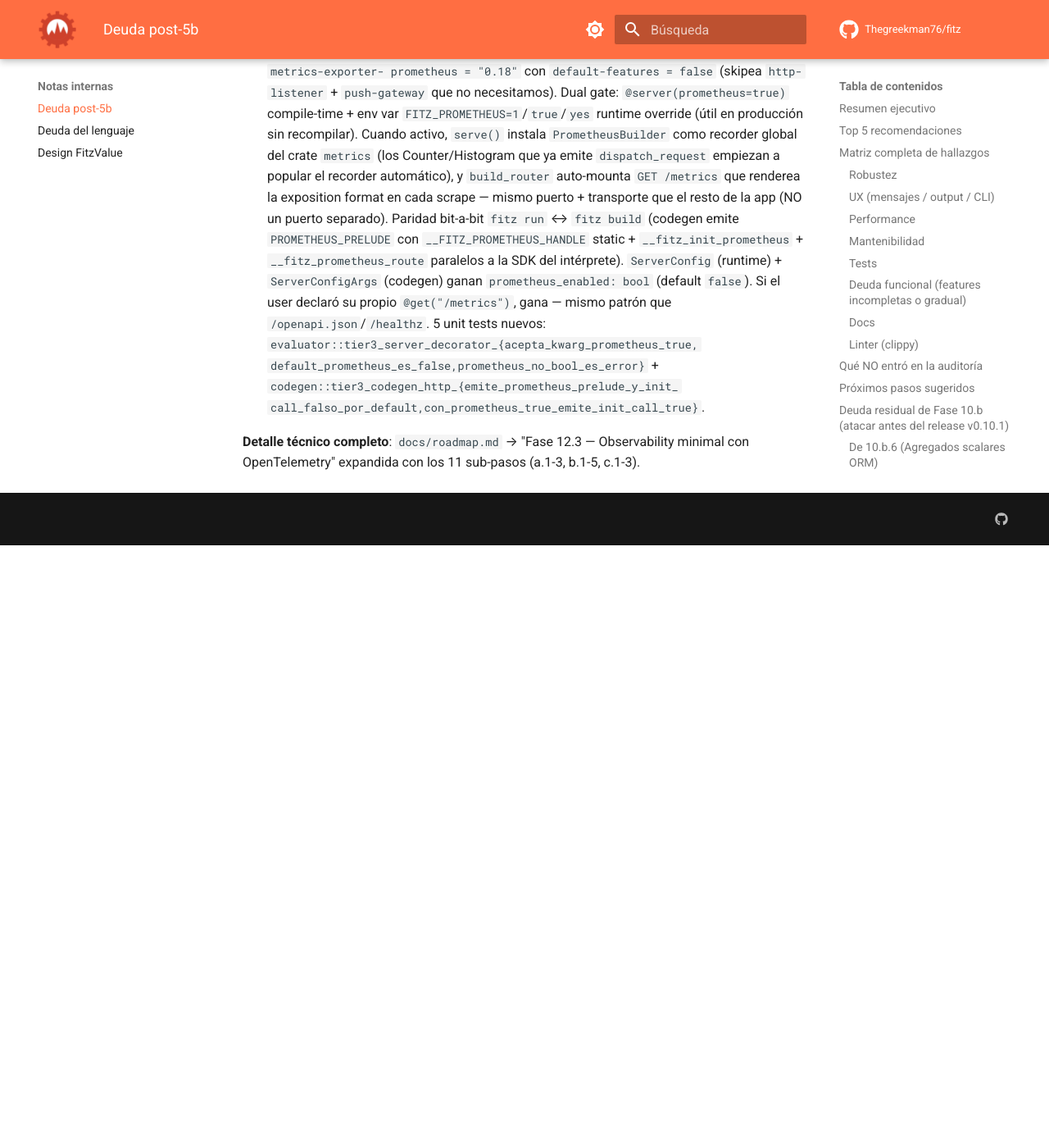
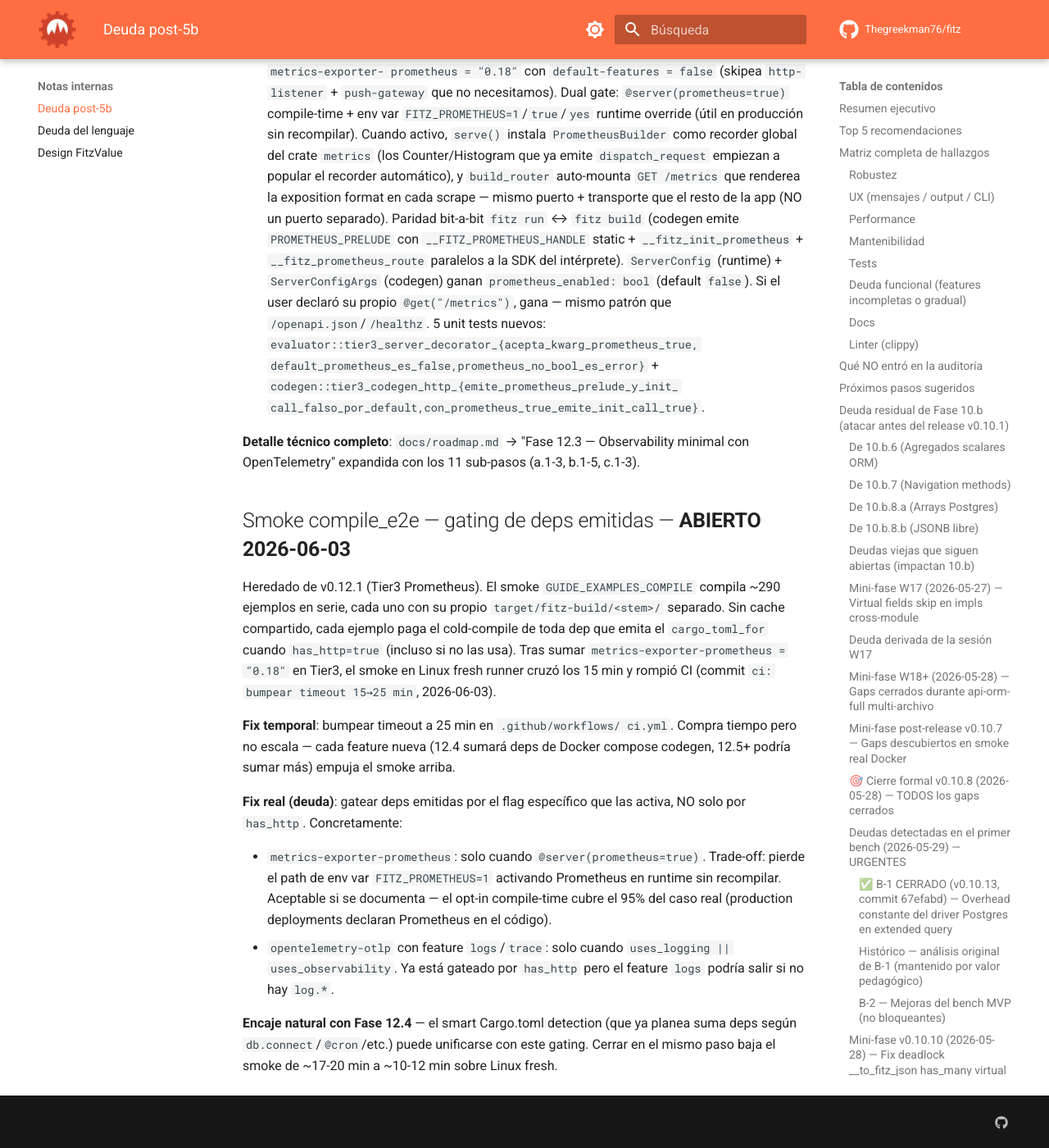
Before and after one commit to Thegreekman76/fitz, an MkDocs documentation site: the page built from docs/deudas-post-5b.md, in a window 1280 px wide and 1400 px high, scrolled down 78711 px. Shown: the whole window at 82% size. Built offline with MkDocs 1.6.1 and Material for MkDocs 9.7.7, drawn with Linux system fonts in a browser that asks for light colours; emoji names are drawn with the system emoji font; comment, search, counter and statistics services are not loaded; before the commit the page ends 79376 px from its top, so only the background shows below that.

Commit message:
ci: bumpear timeout smoke compile_e2e 15→25 min
CI rojo en E2E (Linux) tras v0.12.1 — el smoke timeouteó a los
15 min. Localmente Windows toma ~14 min con cache caliente, pero
Linux fresh runner cold-compila las nuevas deps de Tier3
(metrics-exporter-prometheus + transitive quanta/mio/etc.) ~290
veces (cada ejemplo en su propio target/fitz-build/<stem>/) y
cruza los 15 min.

Fix temporal: bump a 25 min con margen. Compra tiempo pero no
escala con features nuevas.

Fix real (deuda agregada a docs/deudas-post-5b.md sección "Smoke
compile_e2e — gating de deps emitidas"): gatear cada dep por su
flag específico (prometheus solo cuando @server(prometheus=true),
no solo cuando has_http). Encaja natural con Fase 12.4 (smart
Cargo.toml detection).

```diff
--- a/docs/deudas-post-5b.md
+++ b/docs/deudas-post-5b.md
@@ -2708,3 +2708,38 @@
 **Detalle técnico completo**: `docs/roadmap.md` → "Fase 12.3 —
 Observability minimal con OpenTelemetry" expandida con los 11
 sub-pasos (a.1-3, b.1-5, c.1-3).
+
+## Smoke compile_e2e — gating de deps emitidas — **ABIERTO 2026-06-03**
+
+Heredado de v0.12.1 (Tier3 Prometheus). El smoke
+`GUIDE_EXAMPLES_COMPILE` compila ~290 ejemplos en serie, cada uno
+con su propio `target/fitz-build/<stem>/` separado. Sin cache
+compartido, cada ejemplo paga el cold-compile de toda dep que
+emita el `cargo_toml_for` cuando `has_http=true` (incluso si no
+las usa). Tras sumar `metrics-exporter-prometheus = "0.18"` en
+Tier3, el smoke en Linux fresh runner cruzó los 15 min y rompió
+CI (commit `ci: bumpear timeout 15→25 min`, 2026-06-03).
+
+**Fix temporal**: bumpear timeout a 25 min en `.github/workflows/
+ci.yml`. Compra tiempo pero no escala — cada feature nueva (12.4
+sumará deps de Docker compose codegen, 12.5+ podría sumar más)
+empuja el smoke arriba.
+
+**Fix real (deuda)**: gatear deps emitidas por el flag específico
+que las activa, NO solo por `has_http`. Concretamente:
+
+- `metrics-exporter-prometheus`: solo cuando
+  `@server(prometheus=true)`. Trade-off: pierde el path de env var
+  `FITZ_PROMETHEUS=1` activando Prometheus en runtime sin
+  recompilar. Aceptable si se documenta — el opt-in compile-time
+  cubre el 95% del caso real (production deployments declaran
+  Prometheus en el código).
+- `opentelemetry-otlp` con feature `logs`/`trace`: solo cuando
+  `uses_logging || uses_observability`. Ya está gateado por
+  `has_http` pero el feature `logs` podría salir si no hay
+  `log.*`.
+
+**Encaje natural con Fase 12.4** — el smart Cargo.toml detection
+(que ya planea suma deps según `db.connect`/`@cron`/etc.) puede
+unificarse con este gating. Cerrar en el mismo paso baja el
+smoke de ~17-20 min a ~10-12 min sobre Linux fresh.
```
Also changed, not shown: 1 other file.
